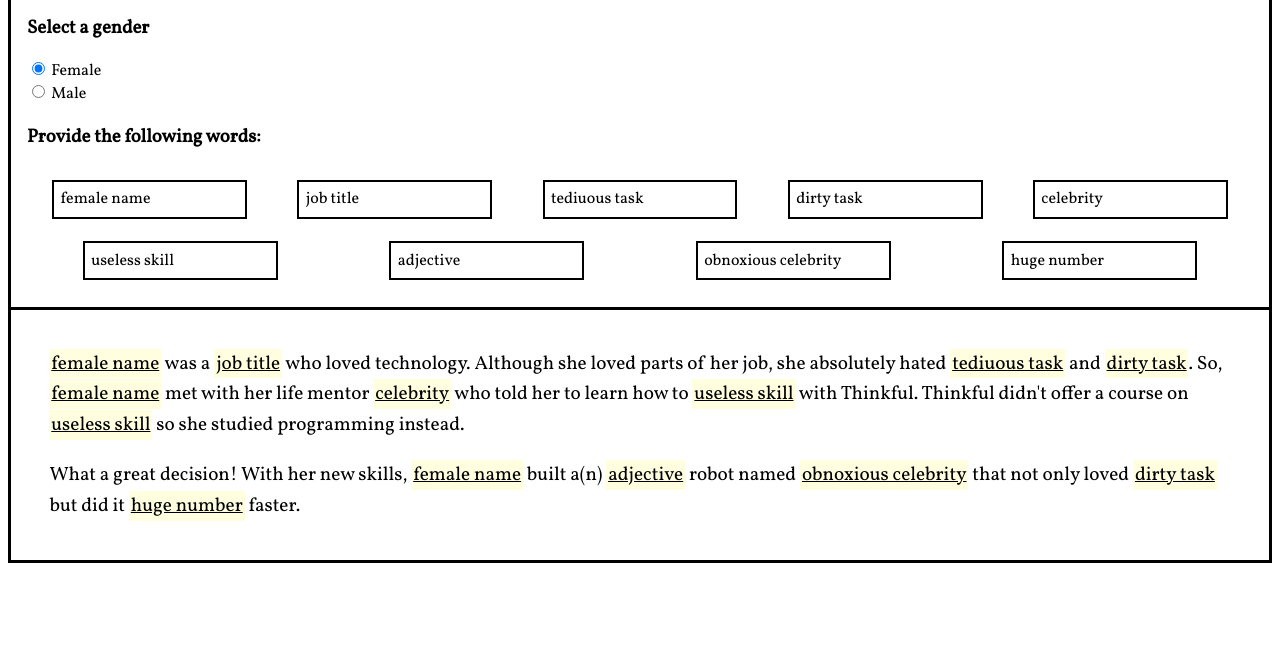
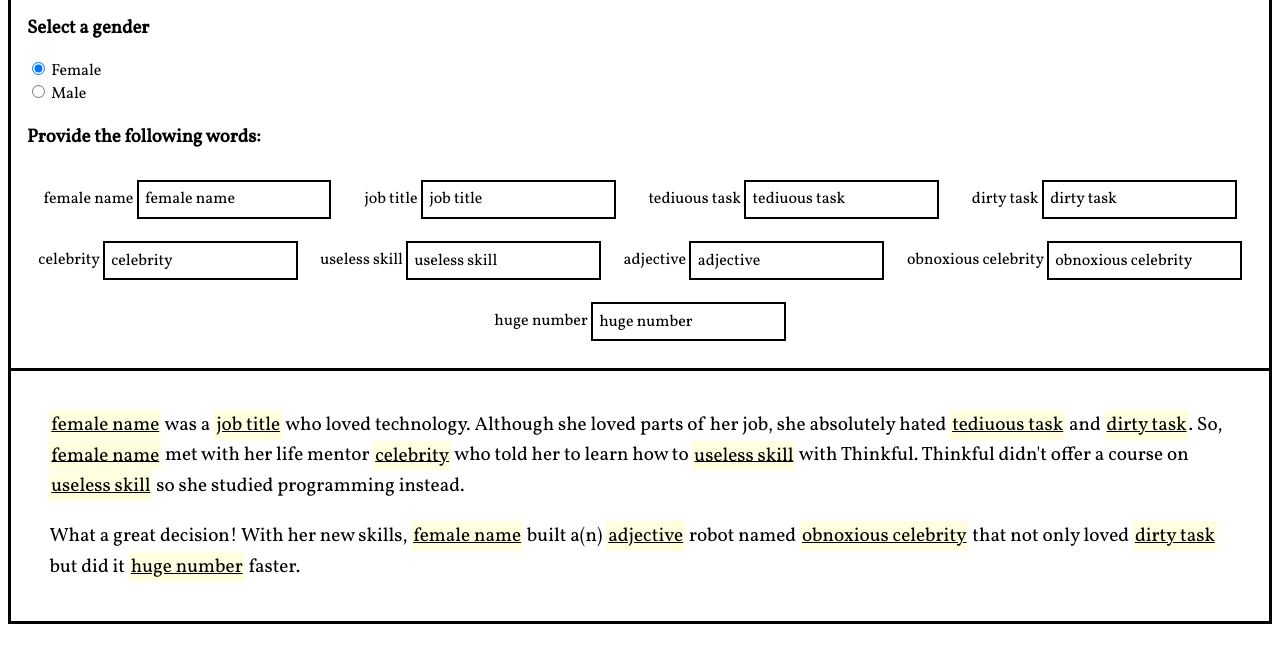
Before and after one commit to kylebradshaw/ngMadLibs, a website: page index.html in a window 1280 px wide. Shown: the part 195-858 px from the top of the page. Before the commit the page ends 822 px from the top, so only its background shows below. Drawn offline with nearby package versions, Linux system fonts and the light colour scheme.

Commit message:
dead end

```diff
--- a/index.html
+++ b/index.html
@@ -28,6 +28,7 @@
 
                     <!-- how to segregate out gender input fields in a repeat? -->
                     <li ng-repeat="(key, value) in words">
+                        {{value}}
                         <input type="text" placeholder="{{value}}" ng-model="words[key]">
                     </li>
                 </ul>
```
